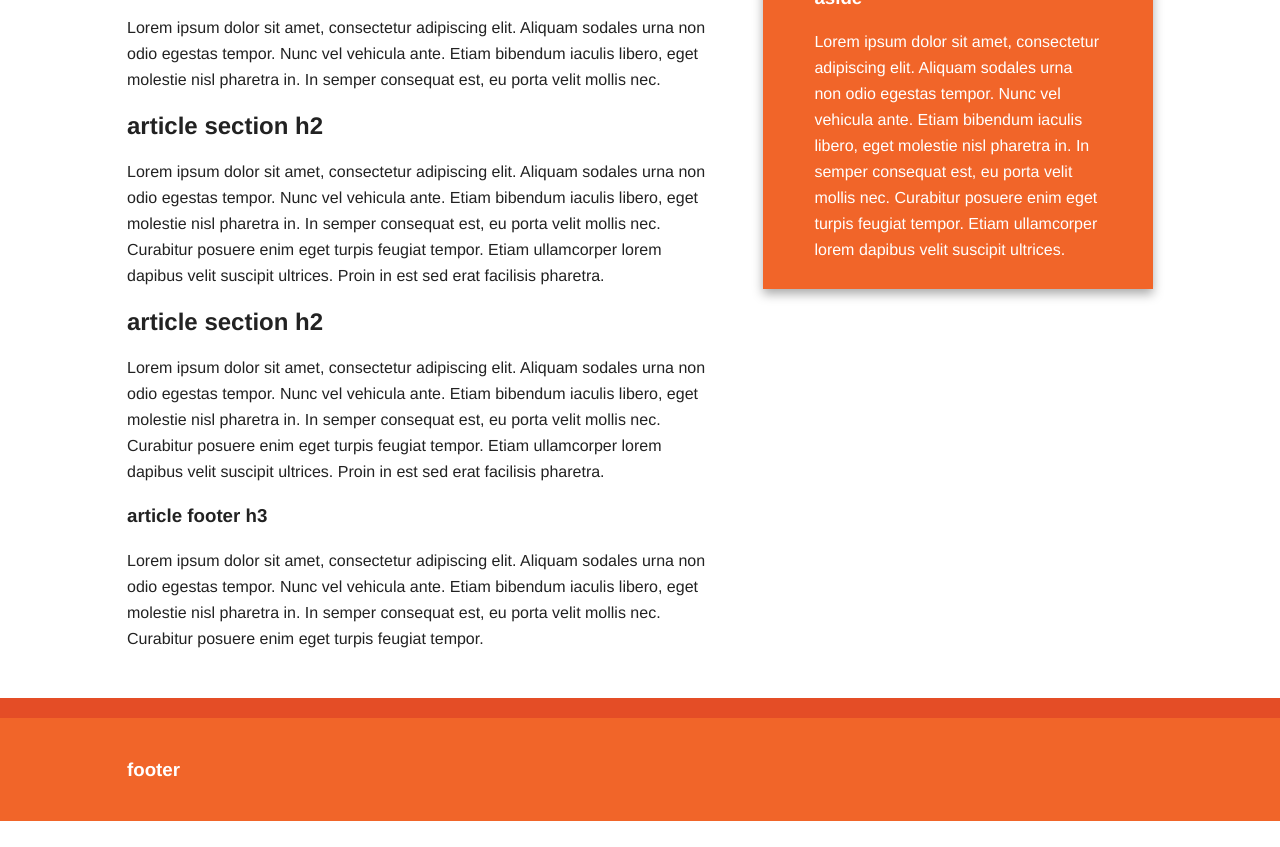
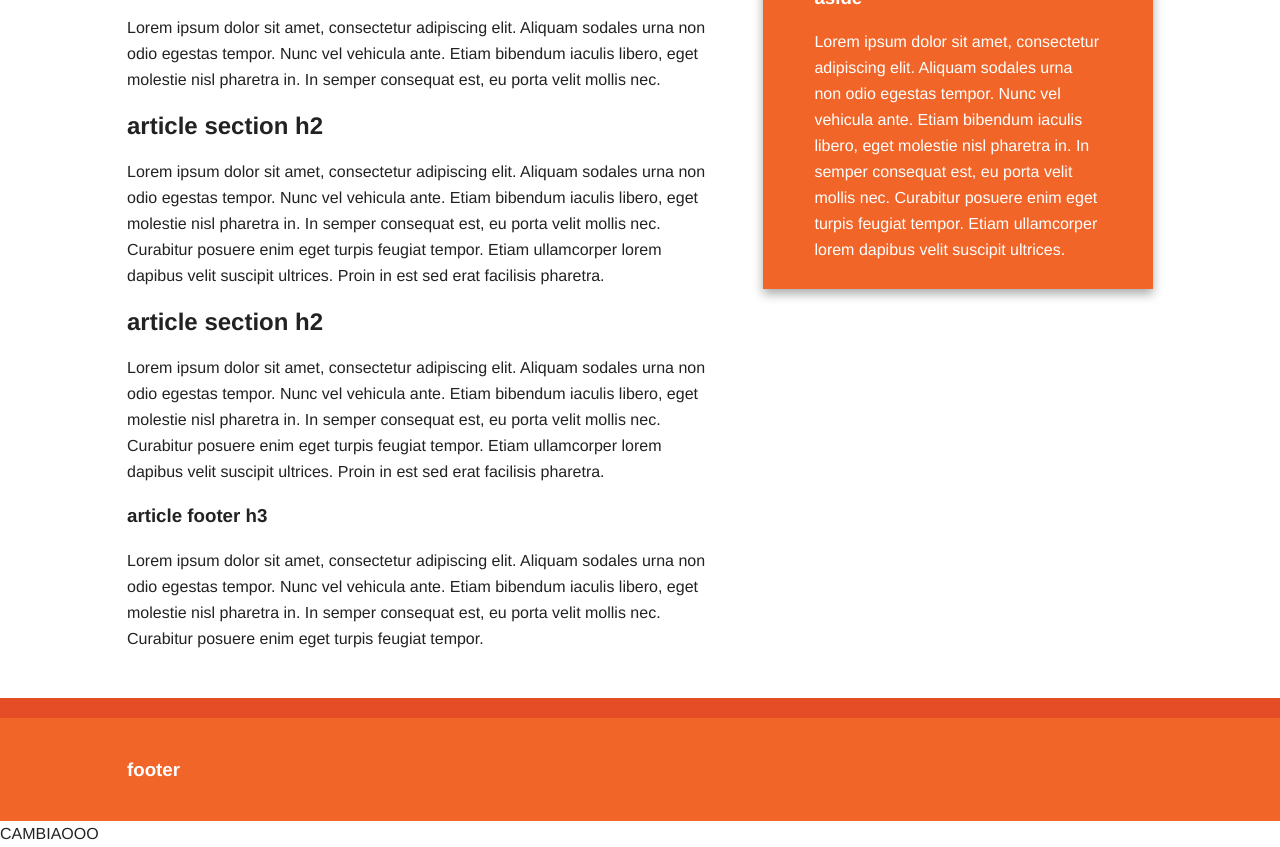
Before and after one commit to daw223-14/prueba1, a plain HTML site: page index.html in a window 1280 px wide. Shown: the part 180-1027 px from the top of the page. Before the commit the page ends 1001 px from the top, so only its background shows below. Drawn offline with nearby package versions, Linux system fonts and the light colour scheme.

Commit message:
Add files via upload

```diff
--- a/index.html
+++ b/index.html
@@ -69,7 +69,7 @@
                 <h3>footer</h3>
             </footer>
         </div>
-
+	<div>CAMBIAOOO</div>
         <script src="//ajax.googleapis.com/ajax/libs/jquery/1.11.2/jquery.min.js"></script>
         <script>window.jQuery || document.write('<script src="js/vendor/jquery-1.11.2.min.js"><\/script>')</script>
 
```
